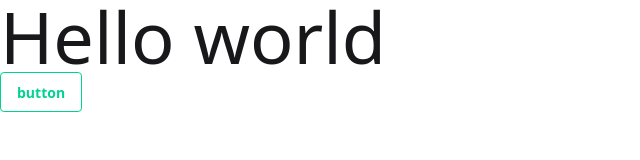
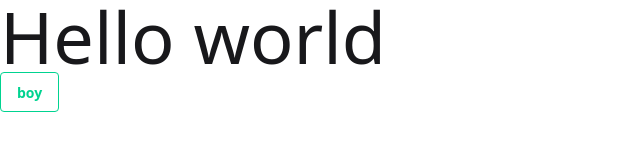
Before and after one commit to nmcsakib/PH-tube, a plain HTML site: page index.html in a window 1280 px wide. Shown: the full height of the page, 0-640 px from the left. Drawn offline with nearby package versions, Linux system fonts and the light colour scheme.

Commit message:
re created

```diff
--- a/index.html
+++ b/index.html
@@ -10,6 +10,6 @@
 </head>
 <body>
     <h1 class="text-7xl">Hello world</h1>
-    <button class="btn btn-success btn-outline">button</button>
+    <button class="btn btn-success btn-outline">boy</button>
 </body>
 </html>
```
